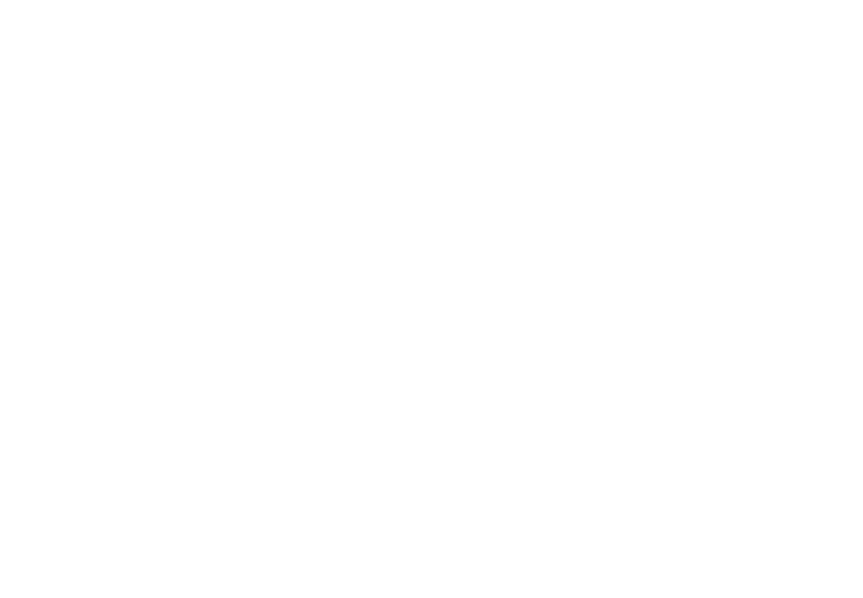
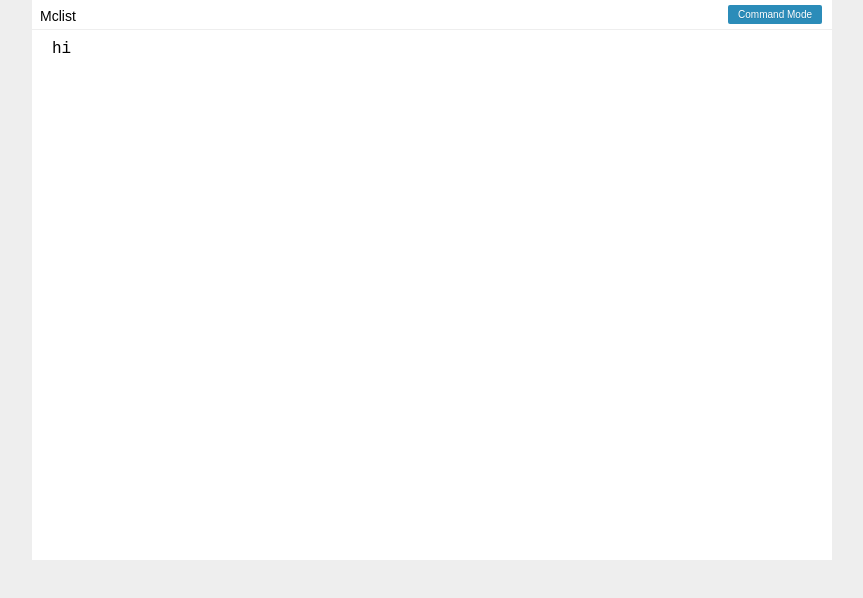
Before and after one commit to lopatin/McList, a plain HTML site: page public/index.html in a window 1280 px wide. Shown: the whole page, without its empty margins (208-1071 px from the left). Drawn offline with Linux system fonts and the light colour scheme.

Commit message:
More stuff

```diff
--- a/public/index.html
+++ b/public/index.html
@@ -1,6 +1,25 @@
 <html>
 <head>
 	<title>Mclist</title>
+	<link rel="stylesheet" type="text/css" href="/styles/main.css">
+	<script type="text/javascript" src="/js/list.js"></script>
+	<script type="text/javascript" src="/js/mclist.js"></script>
 </head>
-<body></body>
+<body>
+	<div id="statusBar">
+		<div class="container">
+			<div id='logo'>Mclist</div>
+			<div id='status' class='command_mode'>
+				<span class='command'>Command Mode</span>
+				<span class='insert'>Insert Mode</span>
+			</div>
+			<div class='clear'></div>
+		</div>
+	</div>
+	<div class="container">
+		<div id="mainList">
+			hi
+		</div>
+	</div>
+</body>
 </html>
--- /dev/null
+++ b/public/js/list.js
@@ -0,0 +1,12 @@
+// Generated by CoffeeScript 1.4.0
+(function() {
+
+  window.List = (function() {
+
+    function List() {}
+
+    return List;
+
+  })();
+
+}).call(this);
--- a/public/js/mclist.js
+++ b/public/js/mclist.js
@@ -1,6 +1,17 @@
 // Generated by CoffeeScript 1.4.0
 (function() {
+  var mclist;
 
-  alert('hi there');
+  window.Mclist = (function() {
+
+    function Mclist() {
+      this.list = new List();
+    }
+
+    return Mclist;
+
+  })();
+
+  mclist = new Mclist;
 
 }).call(this);
--- /dev/null
+++ b/sass/main.sass
@@ -0,0 +1,64 @@
+body
+  background: #eee
+  padding: 0 0 30px 0
+  margin: 0
+.container
+  width: 800px
+  clear: both
+  margin: 0 auto
+  #mainList
+    padding: 40px 20px 20px 20px
+    background: #fff
+    height: 500px
+    font-family: "Courier New", Arial
+    h1
+      color: blue
+    .character
+      display: inline-block
+      font-size: 14px
+      width: 9px
+      &.cursor
+        background-color: #333
+        color: #fff
+
+#statusBar
+  #logo
+    float: left
+    color: #000
+    font-size: 14px
+    margin: 5px 8px
+  #status
+    background-color: green
+    color: white
+    text-shadow: 0px 1px 0px rgba(0,0,0,.1)
+    float: right
+    font-size: 10px
+    padding: 4px 10px
+    margin: 2px 10px 0 0
+    display: block
+    border-radius: 2px
+    .command
+      display: none
+    .insert
+      display: block
+    &.command_mode
+      background-color: rgb(43, 140, 185)
+      .command
+        display: block
+      .insert
+        display: none
+
+  .container
+    padding: 3px 0 0 0
+    color: #eee
+    background: #fff
+    border-bottom: 1px solid #eee
+  top: 0
+  font-family: Arial, Verdana
+  height: 20px
+  left: 0
+  position: fixed
+  right: 0
+
+.clear
+  clear: both
```
Also changed, not shown: public/styles/main.css (added), 6 other files.
